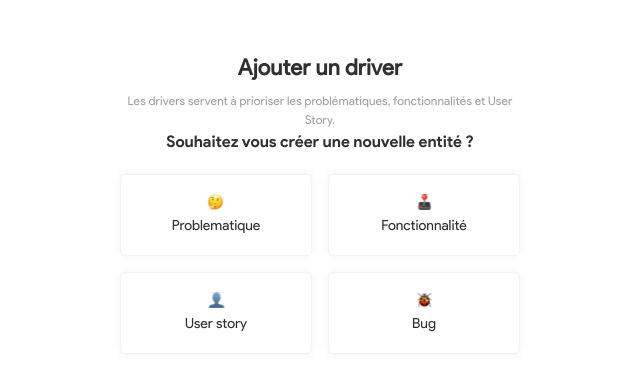
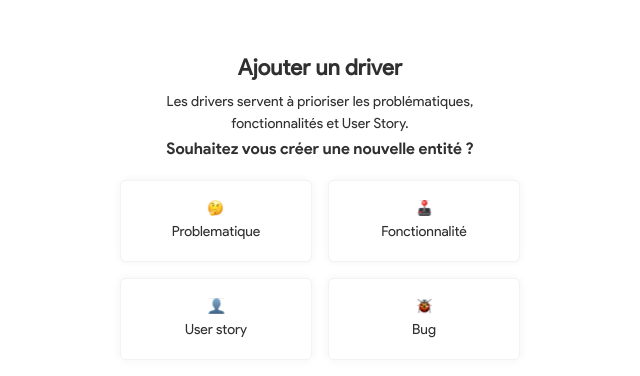
Before and after one commit to tiavina-mika/product-hero-draft, a React (Create React App) app: page / in a window 1280 px wide. Shown: the top 376 px of the page, without its empty margins (320-960 px from the left). Built offline with nearby package versions, Linux system fonts and the light colour scheme.

Commit message:
refactor layout description

```diff
--- a/src/components/layouts/PageLayout.tsx
+++ b/src/components/layouts/PageLayout.tsx
@@ -4,11 +4,10 @@
 import { jsx } from "@emotion/react";
 import { cx } from "@emotion/css";
 import { Theme } from "@emotion/react";
-import { IconButton, Stack } from "@mui/material";
+import { IconButton, Stack, Typography } from "@mui/material";
 import { ReactNode } from "react";
 import { getAlignment } from "../../utils/utils";
 
-import Description from "../typography/Description";
 import Title from "../typography/Title";
 import TopIcon from "./TopIcon";
 import { LAYOUT_CONTENT_PADDING_X } from "../../utils/constants";
@@ -32,6 +31,11 @@ const classes = {
   titleContainer: (alignment: "left" | "center" | "right") => ({
     alignItems: getAlignment(alignment)
   }),
+  description: ({ alignment }: any) => ({
+    lineHeight: 1.6,
+    letterSpacing: "0.01em",
+    textAlign: alignment
+  }),
   imageContainer: (alignment: "left" | "center" | "right") => ({
     "& img": {
       width: "100%"
@@ -44,8 +48,7 @@ const classes = {
     position: "absolute" as "absolute",
     left: -LAYOUT_CONTENT_PADDING_X /* this override the parent pagging */,
     right: -LAYOUT_CONTENT_PADDING_X /* this override the parent pagging */,
-    top: 34,
-
+    top: 34
   })
 };
 
@@ -119,7 +122,11 @@ const PageLayout = ({
               css={imageContainerClassName}
             />
           )}
-          <Stack className="stretchSelf flexColumn positionRelative" spacing={textSpacing} css={classes.titleContainer(alignment)}>
+          <Stack
+            className="stretchSelf flexColumn positionRelative"
+            spacing={textSpacing}
+            css={classes.titleContainer(alignment)}
+          >
             {title && (
               <div className="stretchSelf">
                 <Title
@@ -131,14 +138,16 @@ const PageLayout = ({
             )}
             {description && (
               <div className="stretchSelf">
-                <Description
-                  text={description}
-                  alignment={alignment}
+                <Typography
+                  variant="h4"
+                  css={classes.description({ alignment })}
                   className={descriptionClassName}
-                />
+                >
+                  {description}
+                </Typography>
               </div>
             )}
-           {withHeaderDivider && <div css={classes.divider} />}
+            {withHeaderDivider && <div css={classes.divider} />}
           </Stack>
         </Stack>
         {children && (
--- a/src/components/typography/Description.tsx
+++ /dev/null
@@ -1,40 +0,0 @@
-/** @jsxRuntime classic /
-/* @jsx jsx */
-/** @jsxImportSource @emotion/react */
-import { jsx } from "@emotion/react";
-import { Theme } from "@emotion/react";
-import { SxProps, Typography } from "@mui/material";
-import { ReactNode } from "react";
-
-const classes = {
-  root: ({ alignment }: any) => (theme: Theme) => ({
-    fontWeight: 400,
-    fontSize: 12,
-    lineHeight: 1.6,
-    letterSpacing: "0.01em",
-    color: theme.palette.grey[600],
-    textAlign: alignment
-  })
-};
-
-type Props = {
-  text: string | ReactNode;
-  alignment?: "left" | "center" | "right";
-  sx?: SxProps<Theme>;
-  className?: string;
-};
-
-const Description = ({ text, alignment, sx, className }: Props) => {
-  return (
-    <Typography
-      variant="body1"
-      sx={sx}
-      css={classes.root({ alignment })}
-      className={className}
-    >
-      {text}
-    </Typography>
-  );
-};
-
-export default Description;
```
